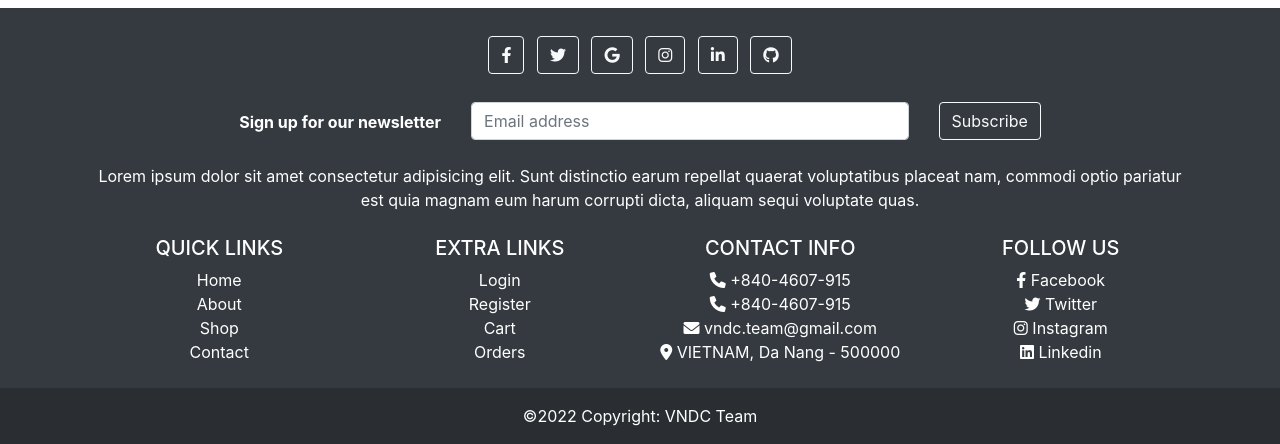
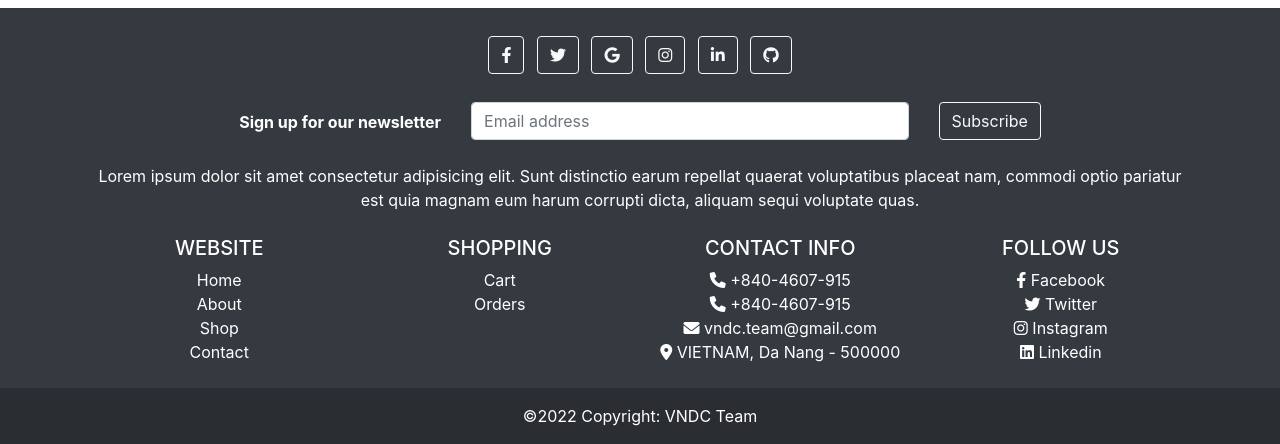
Before and after one commit to CuongXuanLe/VNDC-Tech-Store, a PHP site: page /checkout.php in a window 1280 px wide. Shown: the part 1300-1744 px from the top of the page. Run offline with PHP 8.4, Linux system fonts and the light colour scheme; the visitor is signed in with stand-in values (Sample User, id 1); data that the repository does not hold is empty; some web fonts are replaced.

Commit message:
check w3c

```diff
--- a/admin_orders.php
+++ b/admin_orders.php
@@ -97,7 +97,6 @@ if(isset($_GET['delete'])){
          }
          ?>
       </div>
-
    </section>
    </body>
 </html>
--- a/admin_page.php
+++ b/admin_page.php
@@ -129,14 +129,10 @@ if(!isset($admin_id)){
 
             </div>
          </div>
-         <!-- <div class="row d-flex flex-wrap justify-content-center">
-
-         </div> -->
       </div>
 
    </section>
 
-   <!-- admin dashboard section ends -->
 
    <script src="https://code.jquery.com/jquery-3.4.1.slim.min.js" integrity="sha384-J6qa4849blE2+poT4WnyKhv5vZF5SrPo0iEjwBvKU7imGFAV0wwj1yYfoRSJoZ+n" crossorigin="anonymous"></script>
    <script src="https://cdn.jsdelivr.net/npm/popper.js@1.16.0/dist/umd/popper.min.js" integrity="sha384-Q6E9RHvbIyZFJoft+2mJbHaEWldlvI9IOYy5n3zV9zzTtmI3UksdQRVvoxMfooAo" crossorigin="anonymous"></script>
--- a/admin_products.php
+++ b/admin_products.php
@@ -195,7 +195,7 @@ if(isset($_POST['update_product'])){
             <input type="hidden" name="update_p_id" value="<?php echo $fetch_update['id']; ?>">
             <input type="hidden" name="update_old_image" value="<?php echo $fetch_update['image']; ?>">
             <div class="py-auto">
-               <img class="img d-block w-100 mb-3" src="uploaded_img/<?php echo $fetch_update['image']; ?>" alt="">
+               <img class="img d-block w-100 mb-3" src="uploaded_img/<?php echo $fetch_update['image']; ?>" alt="product">
             </div>
             <input type="text" name="update_name" value="<?php echo $fetch_update['name']; ?>" class="px-2 py-2 border rounded border-dark mb-2 text-capitalize" required placeholder="enter product name">
             <input type="number" name="update_price" value="<?php echo $fetch_update['price']; ?>" min="0" class="px-2 py-2 border rounded border-dark mb-2" required placeholder="enter product price">
--- a/cart.php
+++ b/cart.php
@@ -74,7 +74,6 @@ if(isset($_GET['delete_all'])){
    </section>
 
    <section class="shopping-cart">
-
       <h1 class="text-center font-rubik py-5 font-weight-bold text-uppercase">products added</h1>
       <div class="container d-flex flex-wrap justify-content-center align-items-center mb-5">
          <div class="row d-flex justify-content-center">
@@ -87,7 +86,7 @@ if(isset($_GET['delete_all'])){
          <div class="card col-lg-3 d-flex justify-content-center p-4 font-rubik border rounded border-dark shadow mb-4 mx-3">
             <a href="cart.php?delete=<?php echo $fetch_cart['id']; ?>" class="fas fa-times position-absolute" style="top:7px; right:7px" onclick="return confirm('delete this from cart?');"></a>
             <div class="my-auto">
-               <img class="image d-block w-100" src="uploaded_img/<?php echo $fetch_cart['image']; ?>" alt="">
+               <img class="image d-block w-100" src="uploaded_img/<?php echo $fetch_cart['image']; ?>" alt="product">
             </div>
             <div class="font-size-20 text-capitalize my-2"><?php echo $fetch_cart['nameWithOption']; ?></div>
             <div class="font-size-20 text-white position-absolute btn btn-danger py-1" style="top:5px; left:5px">$<?php echo $fetch_cart['price']; ?></div>
--- a/config.php
+++ b/config.php
@@ -1,5 +1,4 @@
 <?php
-//$conn = mysqli_connect('localhost','root','','shop_db') or die('connection failed');
+// $conn = mysqli_connect('localhost','root','','shop_db') or die('connection failed');
 $conn = mysqli_connect('fdb32.awardspace.net','4109627_4109627','Savanah1!','4109627_4109627') or die('connection failed');
-
 ?>
--- a/footer.php
+++ b/footer.php
@@ -81,7 +81,7 @@
       <div class="row">
         <!--Grid column-->
         <div class="col-lg-3 col-md-6 mb-4 mb-md-0">
-          <h5 class="text-uppercase">quick links</h5>
+          <h5 class="text-uppercase">Website</h5>
 
           <ul class=" list-unstyled mb-0">
             <li>
@@ -101,15 +101,9 @@
 
         <!--Grid column-->
         <div class="col-lg-3 col-md-6 mb-4 mb-md-0">
-          <h5 class="text-uppercase">extra links</h5>
+          <h5 class="text-uppercase">Shopping</h5>
 
           <ul class="list-unstyled mb-0">
-            <li>
-              <a href="login.php" class="text-white text-decoration-none">Login</a>
-            </li>
-            <li>
-              <a href="register.php" class="text-white text-decoration-none">Register</a>
-            </li>
             <li>
               <a href="cart.php" class="text-white text-decoration-none">Cart</a>
             </li>
--- a/home.php
+++ b/home.php
@@ -159,7 +159,7 @@ if(isset($_POST['add_to_cart'])){
             ?>
             <form action="" method="post" class="card col-lg-3 p-4 font-rubik border rounded border-dark shadow m-3">
                <div class=" my-auto">
-                  <img class="image d-block w-100 " src="uploaded_img/<?php echo $fetch_products['image']; ?>" alt="">
+                  <img class="image d-block w-100 " src="uploaded_img/<?php echo $fetch_products['image']; ?>" alt="product">
                </div>
                <div class="font-weight-bold font-size-20 text-capitalize my-2"><?php echo $fetch_products['name']; ?></div>
                <div class="font-weight-bold font-size-20 text-white position-absolute btn btn-danger py-1" style="top:5px; left:5px">$<?php echo $fetch_products['price']; ?></div>
--- a/login.php
+++ b/login.php
@@ -54,7 +54,6 @@ if(isset($_POST['submit'])){
 
    <!-- font awesome cdn link  -->
    <link rel="stylesheet" href="https://cdnjs.cloudflare.com/ajax/libs/font-awesome/6.0.0/css/all.min.css">
-
 
    <!-- Bootstrap CDN -->
    <link rel="stylesheet" href="https://stackpath.bootstrapcdn.com/bootstrap/4.4.1/css/bootstrap.min.css" integrity="sha384-Vkoo8x4CGsO3+Hhxv8T/Q5PaXtkKtu6ug5TOeNV6gBiFeWPGFN9MuhOf23Q9Ifjh" crossorigin="anonymous">
--- a/search_page.php
+++ b/search_page.php
@@ -88,7 +88,7 @@ if(isset($_POST['add_to_cart'])){
                while($fetch_product = mysqli_fetch_assoc($select_products)){
          ?>
          <form action="" method="post" class="card col-lg-3 d-flex justify-content-center p-4 font-rubik border rounded border-dark shadow mx-3">
-            <img src="uploaded_img/<?php echo $fetch_product['image']; ?>" alt="" class="image d-block w-100">
+            <img src="uploaded_img/<?php echo $fetch_product['image']; ?>" alt="product" class="image d-block w-100">
             <div class="font-weight-bold font-size-20 text-capitalize my-2"><?php echo $fetch_product['name']; ?></div>
             <div class="font-weight-bold font-size-20 text-white position-absolute btn btn-danger py-1" style="top:5px; left:5px">$<?php echo $fetch_product['price']; ?></div>
             <input type="number"  class="qty px-2 py-2 border rounded border-dark mb-3" name="product_quantity" min="1" value="1">
--- a/shop.php
+++ b/shop.php
@@ -64,7 +64,6 @@ if(isset($_POST['add_to_cart'])){
    height: 90vh;
    background-image: url('https://images.unsplash.com/photo-1578258789061-354f25c13631');
    background-repeat: no-repeat;
-
    background-size: cover;
    background-position: center center;">
       <div class="d-flex justify-content-center align-items-center h-100">
@@ -128,7 +127,7 @@ if(isset($_POST['add_to_cart'])){
          ?>
          <form action="" method="post" class="card col-lg-3 p-4 font-rubik border rounded border-dark shadow m-3">
             <div class="my-auto">
-               <img class="image d-block w-100" src="uploaded_img/<?php echo $fetch_products['image']; ?>" alt="">
+               <img class="image d-block w-100" src="uploaded_img/<?php echo $fetch_products['image']; ?>" alt="product">
             </div>
             <div class="font-weight-bold font-size-20 text-capitalize my-2"><?php echo $fetch_products['name']; ?></div>
             <div class="font-weight-bold font-size-20 text-white position-absolute btn btn-danger py-1" style="top:5px; left:5px">$<?php echo $fetch_products['price']; ?></div>
```
Also changed, not shown: uploaded_img/8ed.jpg (deleted), uploaded_img/images.jpg (deleted).
